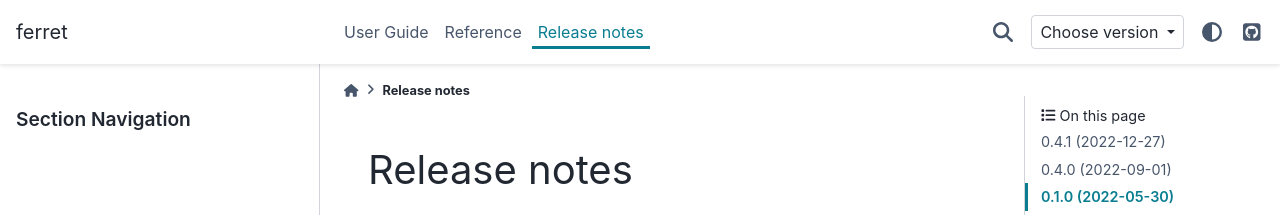
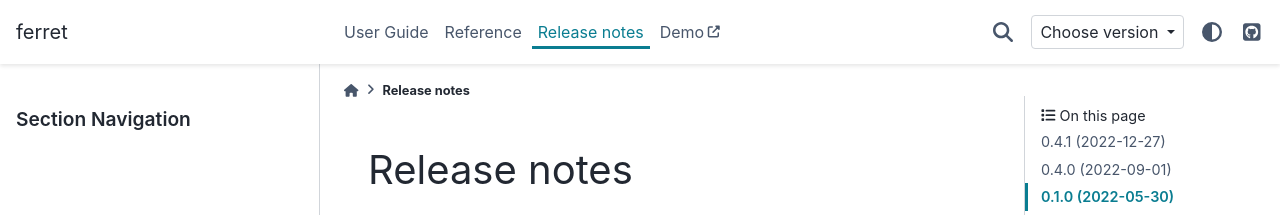
Before and after one commit to g8a9/ferret, a Sphinx documentation site: the page built from docs/source/history.rst, in a window 1280 px wide. Shown: the top 215 px of the page. Built offline with Sphinx 7.4.7 and the PyData theme 0.15.4, drawn with Linux system fonts in a browser that asks for light colours; comment, search, counter and statistics services are not loaded.

Commit message:
minor changes

```diff
--- a/docs/source/conf.py
+++ b/docs/source/conf.py
@@ -121,6 +121,9 @@
         "json_url": "versions.json",
         "version_match": version,
     },
+    "external_links": [
+        {"name": "Demo", "url": "https://huggingface.co/spaces/g8a9/ferret"},
+    ]
     # "logo": {
     #     "image_light": "logo.png",
     #     "image_dark": "logo.png",
--- a/docs/source/index.rst
+++ b/docs/source/index.rst
@@ -10,31 +9,25 @@
 
 .. |Docs Badge| image:: https://readthedocs.org/projects/ferret/badge/?version=latest
     :alt: Documentation Status
-    :scale: 100%
     :target: https://ferret.readthedocs.io/en/latest/?version=latest
 
 .. |demo badge| image:: https://img.shields.io/badge/HF%20Spaces-Demo-yellow
     :alt: HuggingFace Spaces Demo
-    :scale: 100%
     :target: https://huggingface.co/spaces/g8a9/ferret
 
 .. |youtube badge| image:: https://img.shields.io/badge/youtube-video-red
     :alt: YouTube Video
-    :scale: 100%
     :target: https://www.youtube.com/watch?v=kX0HcSah_M4
 
 .. |banner| image:: /_static/banner.png
     :alt: Ferret circular logo with the name to the right
-    :scale: 100%
 
 .. |arxiv badge| image:: https://img.shields.io/badge/arXiv-2208.01575-b31b1b.svg
     :alt: arxiv preprint
-    :scale: 100%
     :target: https://arxiv.org/abs/2208.01575
 
 .. |downloads badge| image:: https://pepy.tech/badge/ferret-xai
     :alt: downloads badge
-    :scale: 100%
     :target: https://pepy.tech/project/ferret-xai
 
 
```
Also changed, not shown: other parts of docs/source/index.rst (+1 -2 lines).
